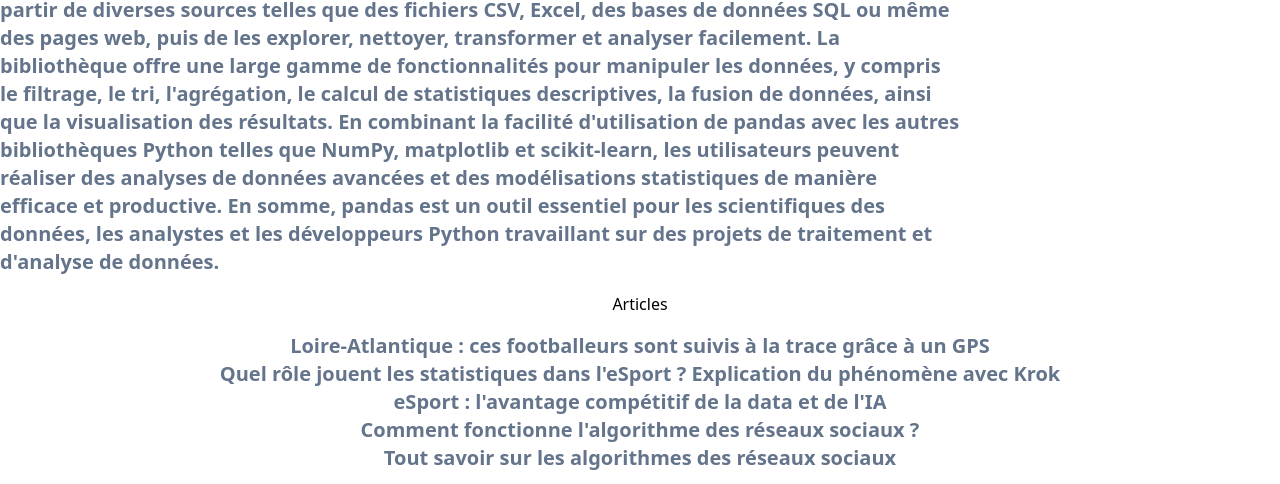
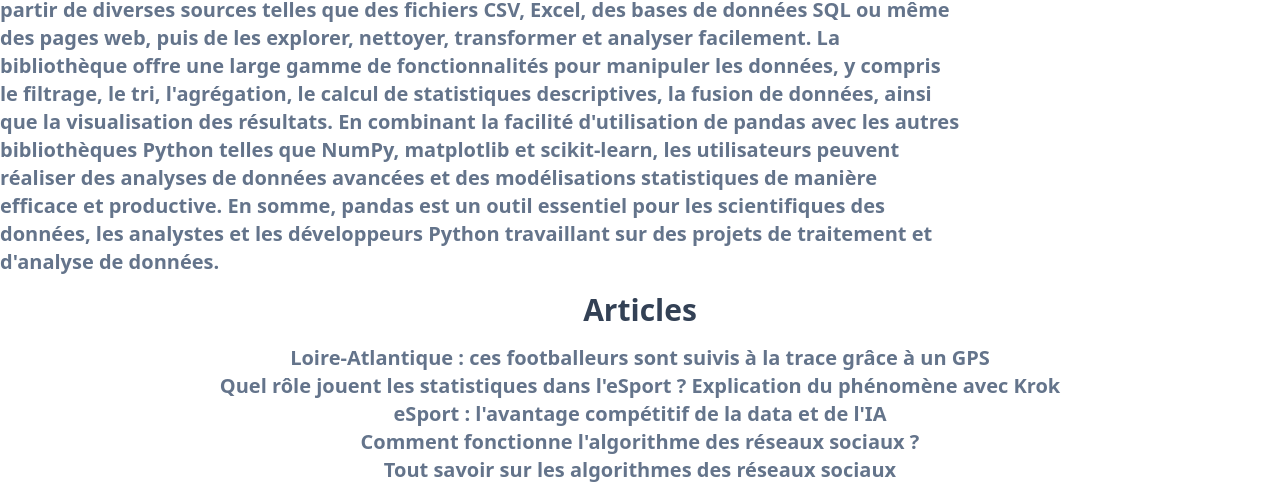
Before and after one commit to neit-H91/Portfolio, a plain HTML site: page veille.html in a window 1280 px wide. Shown: the part 1552-2036 px from the top of the page. Drawn offline with nearby package versions, Linux system fonts and the light colour scheme.

Commit message:
Update content

```diff
--- a/veille.html
+++ b/veille.html
@@ -36,7 +36,7 @@
           <p class="text-xl font-semibold text-slate-500 col-span-3">La bibliothèque Python pandas est un outil puissant et flexible utilisé pour la manipulation et l'analyse de données, notamment à travers l'utilisation de structures de données appelées DataFrames. Les DataFrames de pandas permettent de stocker et d'organiser les données sous forme de tableaux bidimensionnels, offrant ainsi une structure intuitive pour travailler avec des ensembles de données complexes. Grâce à pandas, il est possible d'importer des données à partir de diverses sources telles que des fichiers CSV, Excel, des bases de données SQL ou même des pages web, puis de les explorer, nettoyer, transformer et analyser facilement. La bibliothèque offre une large gamme de fonctionnalités pour manipuler les données, y compris le filtrage, le tri, l'agrégation, le calcul de statistiques descriptives, la fusion de données, ainsi que la visualisation des résultats. En combinant la facilité d'utilisation de pandas avec les autres bibliothèques Python telles que NumPy, matplotlib et scikit-learn, les utilisateurs peuvent réaliser des analyses de données avancées et des modélisations statistiques de manière efficace et productive. En somme, pandas est un outil essentiel pour les scientifiques des données, les analystes et les développeurs Python travaillant sur des projets de traitement et d'analyse de données.</p>
       <img src="assets/img/Pandas_logo.svg.png" alt="">
     </div>
-    <p>Articles</p>
+    <p class="text-3xl font-bold text-slate-700">Articles</p>
     <ul class="text-xl font-semibold text-slate-500 text-center">
       <li><a href="https://actu.fr/pays-de-la-loire/saint-philbert-de-grand-lieu_44188/loire-atlantique-ces-footballeurs-sont-suivis-a-la-trace-grace-a-un-gps" class="hover:text-blue-600">Loire-Atlantique : ces footballeurs sont suivis à la trace grâce à un GPS</a></li>
       <li><a href="https://esport-insights.com/quel-role-jouent-les-statistiques-dans-lesport-explication-du-phenomene-avec-krok/" class="hover:text-blue-600">Quel rôle jouent les statistiques dans l'eSport ? Explication du phénomène avec Krok</a></li>
```
